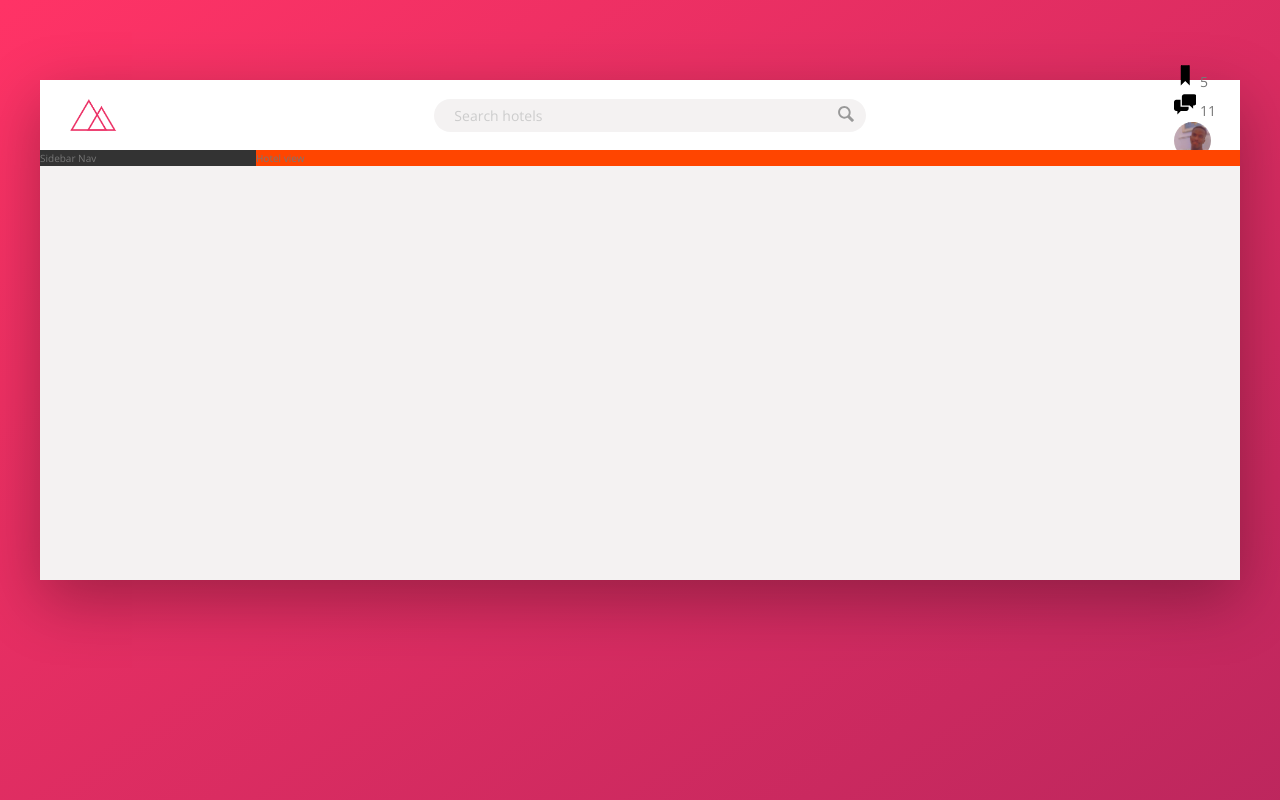
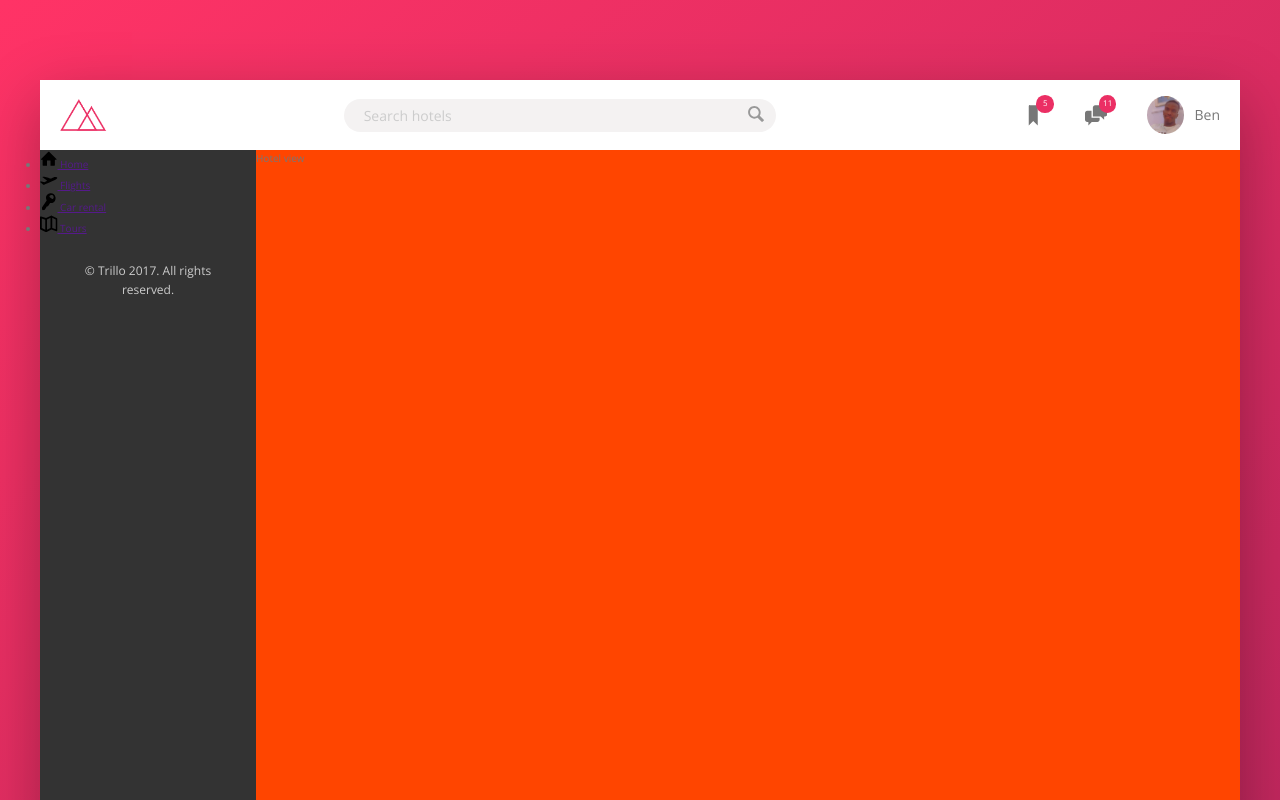
Before and after one commit to Benedict-Ik/udemy_css_trillo_project, a website: page index.html in a window 1280 px wide. Shown: the top 800 px of the page. Drawn offline with nearby package versions, Linux system fonts and the light colour scheme.

Commit message:
latest commit

```diff
--- a/index.html
+++ b/index.html
@@ -49,7 +49,47 @@
             <!-- container housing the sidebar and main elements -->
             <div class="content">
                 <nav class="sidebar">
-                    Sidebar Nav
+                    <ul class="side-nav">
+                        <li class="side-nav__item">
+                            <a href="" class="side-nav__link">
+                                <svg class="side-nav__icon">
+                                    <use xlink:href="img/sprite.svg#icon-home"></use>
+                                </svg>
+                                <span>Home</span>
+                            </a>
+                        </li>
+
+                        <li class="side-nav__item">
+                            <a href="" class="side-nav__link">
+                                <svg class="side-nav__icon">
+                                    <use xlink:href="img/sprite.svg#icon-aircraft-take-off"></use>
+                                </svg>
+                                <span>Flights</span>
+                            </a>
+                        </li>
+
+                        <li class="side-nav__item">
+                            <a href="" class="side-nav__link">
+                                <svg class="side-nav__icon">
+                                    <use xlink:href="img/sprite.svg#icon-key"></use>
+                                </svg>
+                                <span>Car rental</span>
+                            </a>
+                        </li>
+
+                        <li class="side-nav__item">
+                            <a href="" class="side-nav__link">
+                                <svg class="side-nav__icon">
+                                    <use xlink:href="img/sprite.svg#icon-map"></use>
+                                </svg>
+                                <span>Tours</span>
+                            </a>
+                        </li>
+                    </ul>
+
+                    <div class="legal">
+                        &copy; Trillo 2017. All rights reserved.
+                    </div>
                 </nav>
 
                 <main class="hotel-view">
--- a/sass/_component.scss
+++ b/sass/_component.scss
@@ -1,18 +1,20 @@
 // Logo
 .logo{
     height: 3.25rem;
-    margin-left: 3rem;
+    margin-left: 2rem;
 }
 
 // Search
 .search{
     flex: 0 0 40%;
-    // background-color: deeppink;
+
+    //creating a child flex container
     display: flex;
     align-items: center;
     justify-content: center;
 
     &__input{
+        //input elents don't (by default) inherit font properties & colour
         font-family: inherit;
         font-size: inherit;
         color: inherit;
@@ -21,15 +23,13 @@
         border-radius: 10rem ;
         padding: .7rem 2rem;
         width: 90%;
+        margin-right: -3rem;
         transition: all .2s;
-        margin-right: -3rem;
 
         &:focus{
             outline: none;
             width: 100%;
             background: var(--grey-light-3-colour);
-
-
         }
 
         &::-webkit-input-placeholder{
@@ -37,10 +37,11 @@
             color: var(--grey-light-4-colour);
         }
 
-            &::placeholder{
-                font-weight: 100;
-                color: var(--grey-light-4-colour);
-            }
+        //basically same as above code block
+        &::placeholder{
+            font-weight: 100;
+            color: var(--grey-light-4-colour);
+        }
     }
 
     &__input:focus + &__button{
@@ -69,31 +70,76 @@
 
 // User Navigation
 .user-nav{
+    display: flex;
+    align-items: center;
+    align-self: stretch;
+
+    //all the direct children of user-nav
+    & > * {
+        padding: 0 2rem;
+        cursor: pointer;
+        height: 100%;
+        display: flex;
+        align-items: center;
+    }
+
+    & > *:hover {
+        background-color: var(--grey-light-2-colour);
+    }
 
     &__icon__box{
-
-
+        position: relative;
     }
 
     &__icon{
         height: 2.25rem;
         width: 2.25rem;
+        fill: var(--grey-dark-2-colour);
     }
 
     &__notification{
+        font-size: .8rem;
+        height: 1.75rem;
+        width: 1.75rem;
+        border-radius: 50%;
+        background-color: var(--primary-colour);
+        color: #fff;
+        position: absolute;
+        top: 1.5rem;
+        right: 1.1rem;
 
-    }
-
-    &__user{
-
+        display: flex;
+        justify-content: center;
+        align-items: center;
     }
 
     &__user-photo{
         height: 3.75rem;
         border-radius: 50%;
+        margin-right: 1rem;
+    }
+}
+
+// Side navigation
+.side-nav{
+
+    &__item{
+
     }
 
-    &__user-name{
+    &__link{
 
     }
+
+    &__icon{
+        width: 1.75rem;
+        height: 1.75rem;
+    }
 }
+// Legal
+.legal{
+    font-size: 1.2rem;
+    text-align: center;
+    padding: 2.5rem;
+    color: var(--grey-light-4-colour);
+}
--- a/sass/_layout.scss
+++ b/sass/_layout.scss
@@ -26,11 +26,15 @@
 .sidebar{
     background-color: var(--grey-dark-1-colour);
     flex: 0 0 18%; //shorthand for flexgrow, flexshrink and flexbasis
+
+    display: flex;
+    flex-direction:column; //changes natural convention. Main axis is now cross axis and vice versa
 }
 
 .hotel-view{
-    background-color: #fff;
+    //testing
     background-color: orangered;
+    height: 80rem;
 
     flex: 1; //implies element should grow as much as it can
 }
```
Also changed, not shown: css/main.css.
